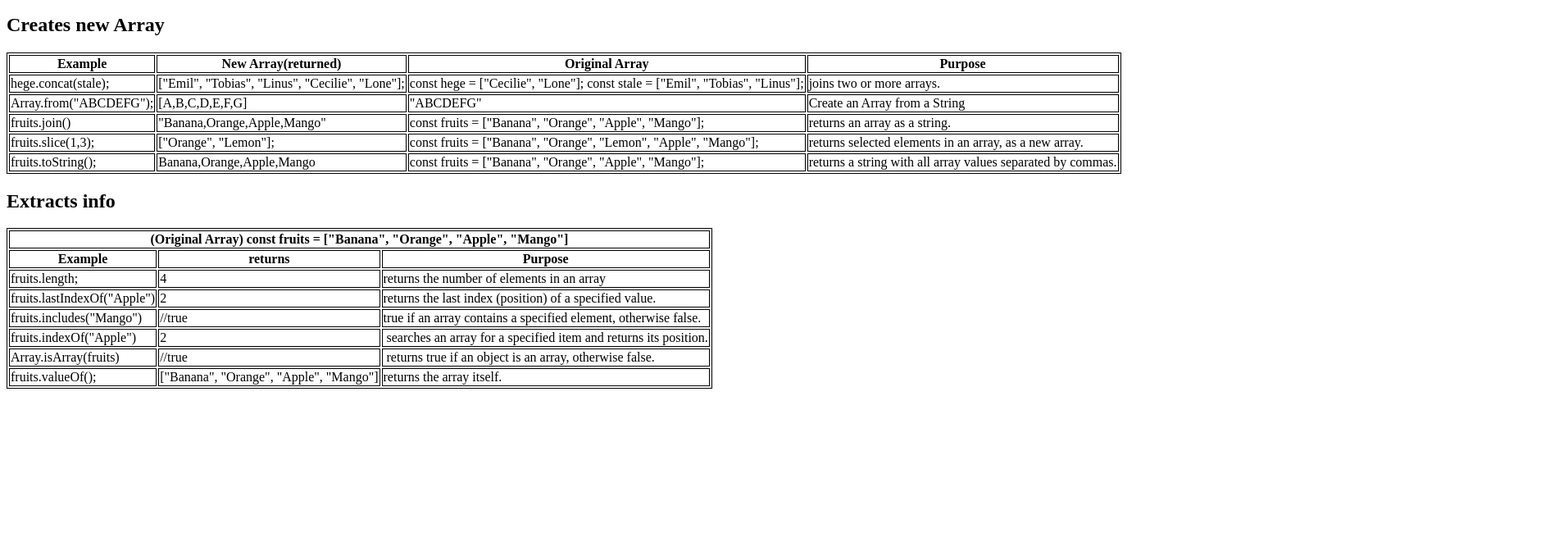
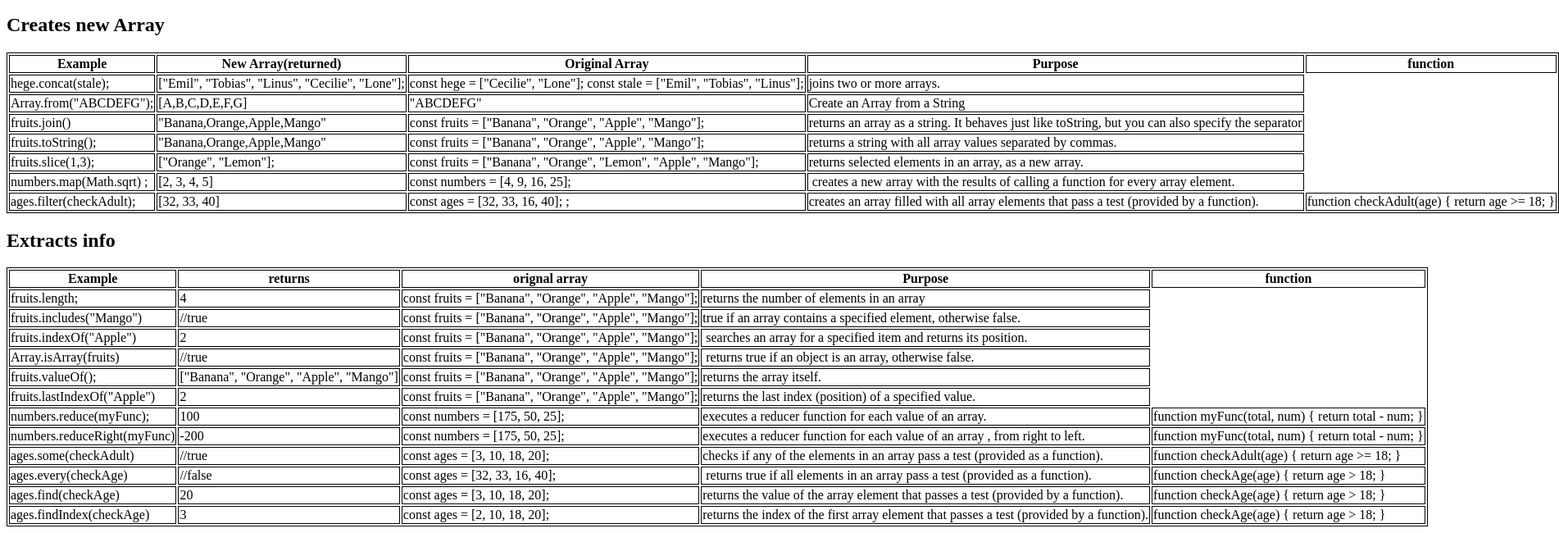
Before and after one commit to promoteglobal/iteratorChart, a plain HTML site: page index.html in a window 1280 px wide. Shown: the part 398-1048 px from the top of the page at 82% size, 1902 px wide, since content can reach past the window. Before the commit the page ends 880 px from the top, so only its background shows below. Drawn offline with Linux system fonts and the light colour scheme.

Commit message:
ones with functions almost complete

```diff
--- a/index.html
+++ b/index.html
@@ -91,6 +91,8 @@
         <th>New Array(returned)</th>
         <th>Original Array</th>
         <th>Purpose</th>
+        <th>function</th>
+
       </tr>
     </thead>
     <tbody>
@@ -110,7 +112,13 @@
         <td>fruits.join()</td>
         <td>"Banana,Orange,Apple,Mango" </td>
         <td>const fruits = ["Banana", "Orange", "Apple", "Mango"]; </td>
-        <td>returns an array as a string. </td>
+        <td>returns an array as a string.  It behaves just like toString, but you can also specify the separator</td>
+      </tr>
+      <tr>
+        <td>fruits.toString();</td>
+        <td>"Banana,Orange,Apple,Mango"</td>
+        <td>const fruits = ["Banana", "Orange", "Apple", "Mango"];</td>
+        <td>returns a string with all array values separated by commas. </td>
       </tr>
       <tr>
         <td>fruits.slice(1,3);</td>
@@ -119,10 +127,20 @@
         <td>returns selected elements in an array, as a new array. </td>
       </tr>
       <tr>
-        <td>fruits.toString();</td>
-        <td>Banana,Orange,Apple,Mango </td>
-        <td>const fruits = ["Banana", "Orange", "Apple", "Mango"];</td>
-        <td>returns a string with all array values separated by commas. </td>
+        <td>numbers.map(Math.sqrt) ;</td>
+        <td> [2, 3, 4, 5]</td>
+        <td>const numbers = [4, 9, 16, 25]; </td>
+        <td> creates a new array with the results of calling a function for every array element.</td>
+      </tr>
+      <tr>
+        <td>ages.filter(checkAdult);</td>
+        <td>[32, 33, 40] </td>
+        <td>const ages = [32, 33, 16, 40]; ;</td>
+        <td>creates an array filled with all array elements that pass a test (provided by a function).</td>
+        <td>function checkAdult(age) {
+               return age &#62= 18;
+              }
+        </td>
       </tr>
     </tbody>
   </table>
@@ -132,44 +150,109 @@
   <table>
     <thead>
       <tr>
-        <th colspan="4">(Original Array) const fruits = ["Banana", "Orange", "Apple", "Mango"]</th>
-      </tr>
-      <tr>
         <th>Example</th>
         <th>returns</th>
+        <th>orignal array</th>
         <th>Purpose</th>
+        <th>function</th>
       </tr>
     </thead>
     <tbody>
       <tr>
         <td>fruits.length;</td>
         <td>4</td>
+        <td>const fruits = ["Banana", "Orange", "Apple", "Mango"]; </td>
         <td>returns the number of elements in an array</td>
-      </tr>
-      <tr>
-        <td>fruits.lastIndexOf("Apple")</td>
-        <td>2</td>
-        <td>returns the last index (position) of a specified value.</td>
       </tr>
       <tr>
         <td>fruits.includes("Mango") </td>
         <td>//true</td>
+        <td>const fruits = ["Banana", "Orange", "Apple", "Mango"]; </td>
         <td>true if an array contains a specified element, otherwise false.</td>
       </tr>
       <tr>
         <td>fruits.indexOf("Apple") </td>
         <td>2</td>
+        <td>const fruits = ["Banana", "Orange", "Apple", "Mango"]; </td>
         <td> searches an array for a specified item and returns its position. </td>
       </tr>
       <tr>
         <td>Array.isArray(fruits)</td>
         <td>//true</td>
+        <td>const fruits = ["Banana", "Orange", "Apple", "Mango"]; </td>
         <td> returns true if an object is an array, otherwise false.</td>
       </tr>
       <tr>
         <td>fruits.valueOf();  </td>
         <td>["Banana", "Orange", "Apple", "Mango"] </td>
+        <td>const fruits = ["Banana", "Orange", "Apple", "Mango"]; </td>
         <td>returns the array itself.</td>
+      </tr>
+      <tr>
+        <td>fruits.lastIndexOf("Apple")</td>
+        <td>2</td>
+        <td>const fruits = ["Banana", "Orange", "Apple", "Mango"]; </td>
+        <td>returns the last index (position) of a specified value.</td>
+      </tr>
+      <tr>
+        <td>numbers.reduce(myFunc);</td>
+        <td>100</td>
+        <td>const numbers = [175, 50, 25]; </td>
+        <td>executes a reducer function for each value of an array. </td>
+        <td>function myFunc(total, num) {
+            return total - num;
+            }
+        </td>
+      </tr>
+      <tr>
+        <td>numbers.reduceRight(myFunc)</td>
+        <td>-200</td>
+        <td>const numbers = [175, 50, 25]; </td>
+        <td>executes a reducer function for each value of an array , from right to left. </td>
+        <td>function myFunc(total, num) {
+            return total - num;
+            }
+        </td>
+      </tr>
+      <tr>
+        <td>ages.some(checkAdult)</td>
+        <td>//true</td>
+        <td>const ages = [3, 10, 18, 20]; </td>
+        <td>checks if any of the elements in an array pass a test (provided as a function). </td>
+        <td>function checkAdult(age) {
+            return age >= 18;
+            }
+        </td>
+      </tr>
+      <tr>
+        <td>ages.every(checkAge) </td>
+        <td>//false</td>
+        <td>const ages = [32, 33, 16, 40]; </td>
+        <td> returns true if all elements in an array pass a test (provided as a function).</td>
+        <td>function checkAge(age) {
+            return age > 18;
+            }
+        </td>
+      </tr>
+      <tr>
+        <td>ages.find(checkAge)</td>
+        <td>20</td>
+        <td>const ages = [3, 10, 18, 20];  </td>
+        <td>returns the value of the array element that passes a test (provided by a function). </td>
+        <td>function checkAge(age) {
+            return age > 18;
+            }
+        </td>
+      </tr>
+      <tr>
+        <td>ages.findIndex(checkAge)</td>
+        <td>3</td>
+        <td>const ages = [2, 10, 18, 20]; </td>
+        <td>returns the index of the first array element that passes a test (provided by a function). </td>
+        <td>function checkAge(age) {
+            return age > 18;
+            }
+        </td>
       </tr>
     </tbody>
   </table>
```
